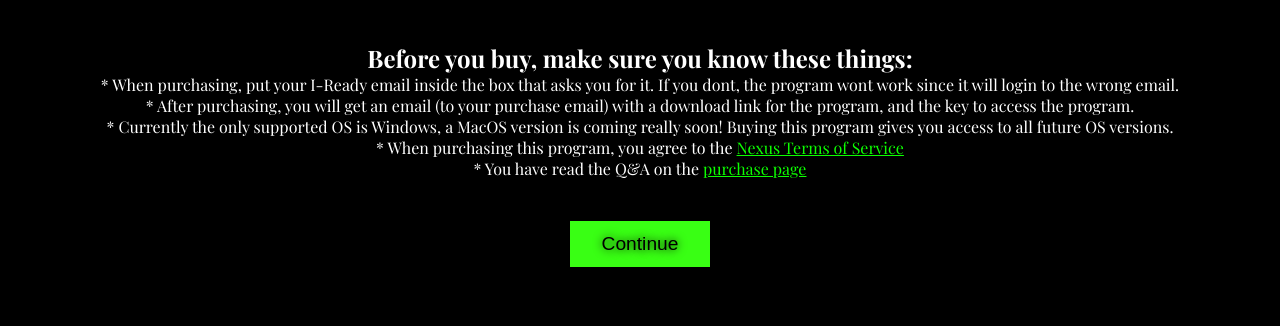
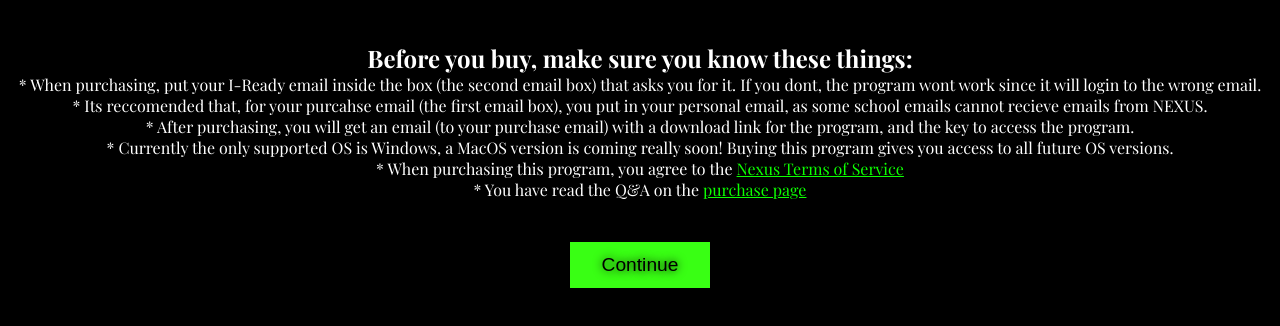
Before and after one commit to NexusHackers/nexus, a plain HTML site: page confirmation.html in a window 1280 px wide. Drawn offline with nearby package versions, Linux system fonts and the light colour scheme; a web font is replaced by a local one.

Commit message:
Update confirmation.html

```diff
--- a/confirmation.html
+++ b/confirmation.html
@@ -98,7 +98,8 @@
     <br><br>
     <h2>Before you buy, make sure you know these things:</h2>
     <ul>
-        <li>* When purchasing, put your I-Ready email inside the box that asks you for it. If you dont, the program wont work since it will login to the wrong email.</li>
+        <li>* When purchasing, put your I-Ready email inside the box (the second email box) that asks you for it. If you dont, the program wont work since it will login to the wrong email.</li>
+        <li>* Its reccomended that, for your purcahse email (the first email box), you put in your personal email, as some school emails cannot recieve emails from NEXUS.</li>
         <li>* After purchasing, you will get an email (to your purchase email) with a download link for the program, and the key to access the program.</li>
         <li>* Currently the only supported OS is Windows, a MacOS version is coming really soon! Buying this program gives you access to all future OS versions.</li>
         <li>* When purchasing this program, you agree to the <a style="color:#0dff00" href="tos.html">Nexus Terms of Service</a></li>
```
